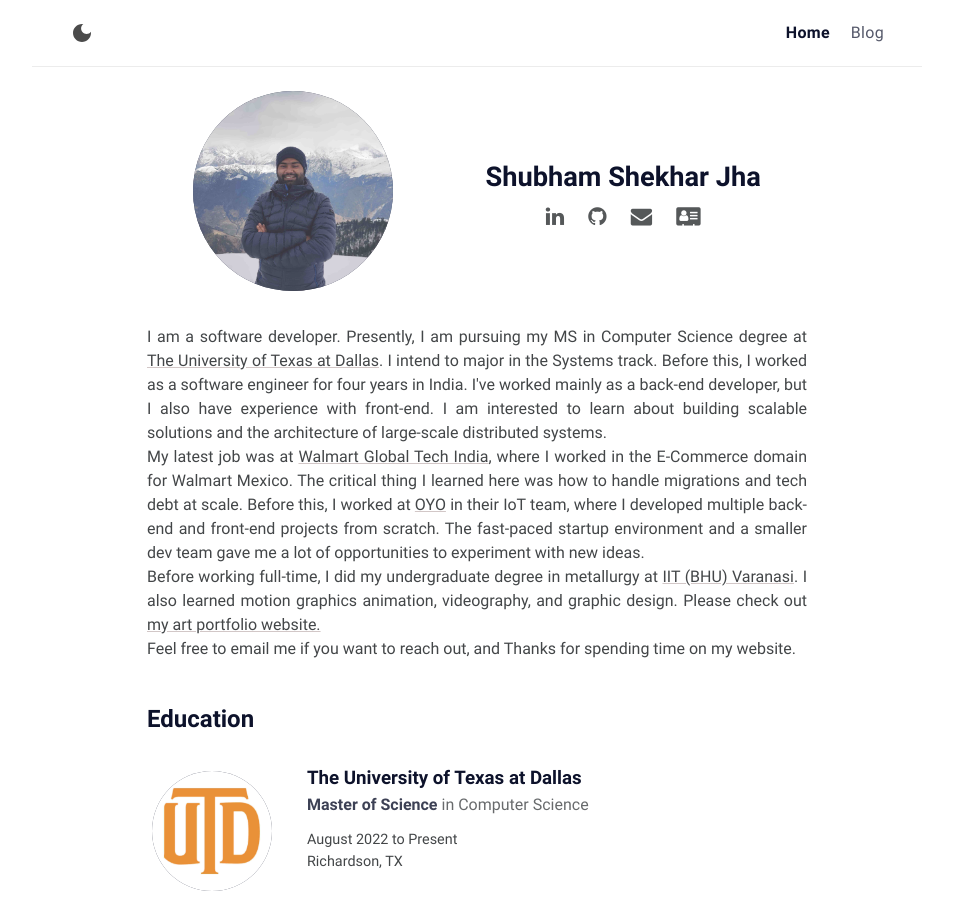
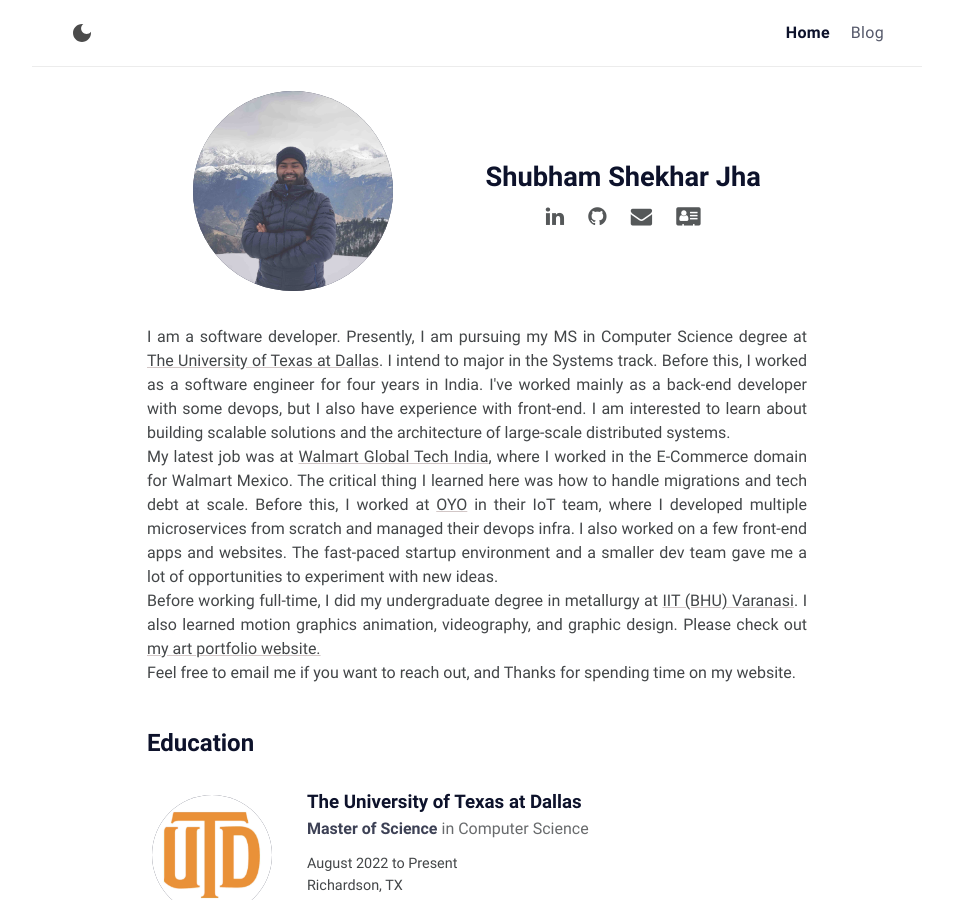
Before and after one commit to 2sjha/2sjha.github.io, a Jekyll site: the page built from index.md, in a window 1280 px wide and 900 px high. Shown: the whole window, without its empty margins (163-1116 px from the left). Built offline with Jekyll 4.4.1, drawn with Linux system fonts in a browser that asks for light colours.

Commit message:
updated bio

```diff
--- a/Gemfile
+++ b/Gemfile
@@ -24,9 +24,9 @@ group :jekyll_plugins do
 end
 
 # Windows does not include zoneinfo files, so bundle the tzinfo-data gem
-# gem "tzinfo-data", platforms: [:mingw, :mswin, :x64_mingw, :jruby]
+gem "tzinfo-data", platforms: [:mingw, :mswin, :x64_mingw, :jruby]
 
 # Performance-booster for watching directories on Windows
-# gem "wdm", "~> 0.1.0" if Gem.win_platform?
+gem "wdm", "~> 0.1.0" if Gem.win_platform?
 
 gem "webrick", "~> 1.7"
--- a/_layouts/home.html
+++ b/_layouts/home.html
@@ -11,14 +11,16 @@ home: true
             I am a software developer. Presently, I am pursuing my MS in Computer Science degree at
             <a href="https://www.utdallas.edu" target="_blank">The University of Texas at Dallas</a>. I intend to
             major in the Systems track. Before this, I worked as a software engineer for four years in India. I've
-            worked mainly as a back-end developer, but I also have experience with front-end. I am interested to
-            learn about building scalable solutions and the architecture of large-scale distributed systems.<br />
-            My latest job was at <a href="https://www.linkedin.com/company/walmartglobaltechindia/"
-                target="_blank">Walmart Global Tech India</a>, where I worked in the E-Commerce domain for Walmart
+            worked mainly as a back-end developer with some devops, but I also have experience with front-end. I am
+            interested to learn about building scalable solutions and the architecture of large-scale distributed
+            systems.<br />
+            My latest job was at <a href="https://www.linkedin.com/company/walmartglobaltechindia/" target="_blank">
+            Walmart Global Tech India</a>, where I worked in the E-Commerce domain for Walmart
             Mexico. The critical thing I learned here was how to handle migrations and tech debt at scale. Before this,
             I worked at <a href="https://www.linkedin.com/company/oyo-rooms" target="_blank">OYO</a> in their IoT team,
-            where I developed multiple back-end and front-end projects from scratch. The fast-paced startup environment
-            and a smaller dev team gave me a lot of opportunities to experiment with new ideas. <br />
+            where I developed multiple microservices from scratch and managed their devops infra. I also worked on a few
+            front-end apps and websites. The fast-paced startup environment and a smaller dev team gave me a lot of
+            opportunities to experiment with new ideas. <br />
             Before working full-time, I did my undergraduate degree in metallurgy at <a href="https://www.iitbhu.ac.in/"
                 target="_blank">IIT (BHU) Varanasi</a>. I also learned motion
             graphics animation, videography, and graphic design. Please check out <a
```
Also changed, not shown: Gemfile.lock.
